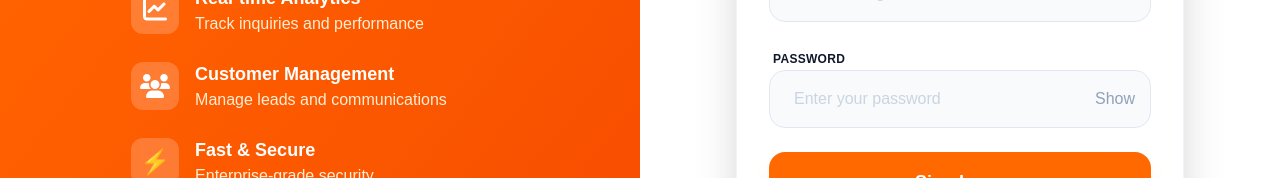
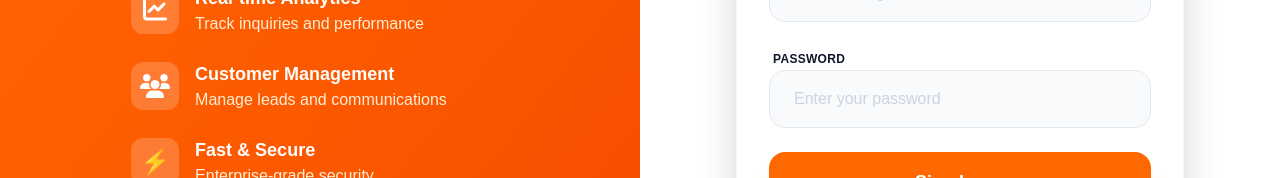
Before and after one commit to agentyou7/Magic-Brush-Backend, a Next.js app: page /login in a window 1280 px wide. Shown: the part 370-548 px from the top of the page. Built offline with nearby package versions, Linux system fonts and the light colour scheme.

Commit message:
Login Issue Fixed with 2FA

```diff
--- a/package.json
+++ b/package.json
@@ -20,7 +20,6 @@
     "firebase-admin": "^13.7.0",
     "framer-motion": "^12.26.2",
     "helmet": "^8.1.0",
-    "jsonwebtoken": "^9.0.3",
     "lucide-react": "^0.562.0",
     "next": "16.1.6",
     "react": "19.2.3",
@@ -33,7 +32,6 @@
     "@types/cookie-parser": "^1.4.10",
     "@types/cors": "^2.8.19",
     "@types/express": "^5.0.6",
-    "@types/jsonwebtoken": "^9.0.10",
     "@types/node": "^20",
     "@types/react": "^19",
     "@types/react-dom": "^19",
--- a/src/app/login/page.tsx
+++ b/src/app/login/page.tsx
@@ -35,8 +35,6 @@ const LoginPage = () => {
   const [challengeToken, setChallengeToken] = useState('');
   const [loginStep, setLoginStep] = useState<'credentials' | 'twoFactor'>('credentials');
   const [fieldErrors, setFieldErrors] = useState<FormErrors>({});
-  const [showPassword, setShowPassword] = useState(false);
-  const [showTwoFactorCode, setShowTwoFactorCode] = useState(false);
   const [status, setStatus] = useState<'idle' | 'submitting' | 'success' | 'error'>('idle');
   const [errorMessage, setErrorMessage] = useState('');
 
@@ -87,7 +85,6 @@ const LoginPage = () => {
     }
 
     try {
-      console.log('🚀 Submitting login form...');
       const response = await fetch('/api/auth/login', {
         method: 'POST',
         credentials: 'include',
@@ -97,12 +94,9 @@ const LoginPage = () => {
         body: JSON.stringify(formData),
       });
 
-      console.log('📡 Response status:', response.status);
       const result = await readJsonSafely(response);
-      console.log('📥 Response data:', result);
 
       if (!response.ok || !result.success) {
-        console.error('❌ Login failed:', result?.message);
         setStatus('error');
         if (result?.errors) {
           setFieldErrors(result.errors);
@@ -122,28 +116,17 @@ const LoginPage = () => {
       }
 
       if (result.success) {
-        console.log('✅ Login successful!');
         setStatus('success');
 
-        // Store user data in localStorage
         if (result.data?.user) {
           localStorage.setItem('user', JSON.stringify(result.data.user));
-          console.log('💾 User data saved to localStorage');
         }
 
-        // If Firebase custom token is provided, you can use it for client-side Firebase auth
-        if (result.data?.customToken) {
-          console.log('🔥 Firebase custom token received for client-side auth');
-        }
-
-        // Redirect to dashboard after a short delay
         setTimeout(() => {
-          console.log('🔄 Redirecting to dashboard...');
           window.location.assign('/admin/dashboard');
         }, 1200);
       }
     } catch (error) {
-      console.error('💥 Network error:', error);
       setStatus('error');
       setErrorMessage(error instanceof Error ? error.message : 'Login failed. Please try again.');
     }
@@ -318,19 +301,14 @@ const LoginPage = () => {
                   <div className="relative">
                     <input
                       required
-                      type={showTwoFactorCode ? 'text' : 'password'}
+                      type="text"
+                      inputMode="numeric"
+                      autoComplete="one-time-code"
                       value={twoFactorCode}
                       onChange={(e) => setTwoFactorCode(e.target.value)}
-                      className="w-full bg-slate-50 border border-slate-200 rounded-2xl px-6 pr-20 py-4 outline-none text-slate-900 placeholder:text-slate-300 focus:border-orange-500 focus:bg-white focus:ring-4 focus:ring-orange-500/10 transition-all font-medium"
+                      className="w-full bg-slate-50 border border-slate-200 rounded-2xl px-6 py-4 outline-none text-slate-900 placeholder:text-slate-300 focus:border-orange-500 focus:bg-white focus:ring-4 focus:ring-orange-500/10 transition-all font-medium"
                       placeholder="Enter 6-digit code"
                     />
-                    <button
-                      type="button"
-                      onClick={() => setShowTwoFactorCode((prev) => !prev)}
-                      className="absolute inset-y-0 right-0 pr-4 flex items-center text-sm font-semibold text-slate-500 hover:text-slate-700"
-                    >
-                      {showTwoFactorCode ? 'Hide' : 'Show'}
-                    </button>
                   </div>
                 </div>
 
@@ -377,21 +355,13 @@ const LoginPage = () => {
                   <div className="relative">
                     <input
                       required
-                      type={showPassword ? 'text' : 'password'}
+                      type="password"
+                      autoComplete="current-password"
                       value={formData.password}
                       onChange={(e) => handleFieldChange('password', e.target.value)}
-                      className="w-full bg-slate-50 border border-slate-200 rounded-2xl px-6 pr-12 py-4 outline-none text-slate-900 placeholder:text-slate-300 focus:border-orange-500 focus:bg-white focus:ring-4 focus:ring-orange-500/10 transition-all font-medium"
+                      className="w-full bg-slate-50 border border-slate-200 rounded-2xl px-6 py-4 outline-none text-slate-900 placeholder:text-slate-300 focus:border-orange-500 focus:bg-white focus:ring-4 focus:ring-orange-500/10 transition-all font-medium"
                       placeholder="Enter your password"
                     />
-                    <button
-                      type="button"
-                      onClick={() => setShowPassword(!showPassword)}
-                      className="absolute inset-y-0 right-0 pr-4 flex items-center"
-                    >
-                      <span className="text-slate-400 hover:text-slate-600">
-                        {showPassword ? 'Hide' : 'Show'}
-                      </span>
-                    </button>
                   </div>
                   {fieldErrors.password ? <p className="text-red-600 text-xs ml-1">{fieldErrors.password}</p> : null}
                 </div>
--- a/src/lib/env.ts
+++ b/src/lib/env.ts
@@ -16,8 +16,6 @@ const envSchema = z.object({
   FIREBASE_CLIENT_EMAIL: z.string().email(),
   FIREBASE_PRIVATE_KEY: z.string().min(1),
   FIREBASE_STORAGE_BUCKET: z.string().optional(),
-  JWT_SECRET: z.string().min(32, "JWT_SECRET must be at least 32 characters"),
-  JWT_EXPIRES_IN: z.string().default("1d"),
 });
 
 const parsedEnv = envSchema.safeParse(process.env);
--- a/src/routes/auth.ts
+++ b/src/routes/auth.ts
@@ -1,11 +1,10 @@
+import { randomUUID } from "crypto";
 import { type Request, type Response, Router } from "express";
 import rateLimit from "express-rate-limit";
-import jwt from "jsonwebtoken";
 import { z } from "zod";
 import { firebaseAuth, firestoreDb } from "../lib/firebase";
 import { verifyFirebaseToken, revokeFirebaseUser } from "../lib/auth";
 import { buildOtpAuthUrl, generateTotpSecret, verifyTotpCode } from "../lib/totp";
-import { env } from "../lib/env";
 
 const loginBodySchema = z.object({
   email: z.string().trim().toLowerCase().email("Valid email is required"),
@@ -43,6 +42,15 @@ const loginLimiter = rateLimit({
   legacyHeaders: false,
   message: { success: false, message: "Too many login attempts. Try again later." },
 });
+
+type TwoFactorChallenge = {
+  uid: string;
+  idToken: string;
+  expiresAt: number;
+};
+
+const TWO_FACTOR_CHALLENGE_TTL_MS = 10 * 60 * 1000;
+const loginChallengeStore = new Map<string, TwoFactorChallenge>();
 
 export const authRouter = Router();
 
@@ -114,29 +122,35 @@ async function resolveAuthenticatedUser(req: Request): Promise<{
   throw new Error("Authentication required");
 }
 
-function issueTwoFactorChallenge(payload: {
-  uid: string;
-  email: string;
-  role: string;
-  idToken: string;
-}): string {
-  return jwt.sign(payload, env.JWT_SECRET, {
-    expiresIn: "10m",
+function issueTwoFactorChallenge(uid: string, idToken: string): string {
+  const challengeToken = randomUUID();
+
+  loginChallengeStore.set(challengeToken, {
+    uid,
+    idToken,
+    expiresAt: Date.now() + TWO_FACTOR_CHALLENGE_TTL_MS,
   });
+
+  return challengeToken;
 }
 
-function verifyTwoFactorChallenge(token: string): {
-  uid: string;
-  email: string;
-  role: string;
-  idToken: string;
-} {
-  return jwt.verify(token, env.JWT_SECRET) as {
-    uid: string;
-    email: string;
-    role: string;
-    idToken: string;
-  };
+function verifyTwoFactorChallenge(token: string): TwoFactorChallenge {
+  const challenge = loginChallengeStore.get(token);
+
+  if (!challenge) {
+    throw new Error("2FA challenge not found or expired");
+  }
+
+  if (challenge.expiresAt < Date.now()) {
+    loginChallengeStore.delete(token);
+    throw new Error("2FA challenge expired. Please log in again.");
+  }
+
+  return challenge;
+}
+
+function clearTwoFactorChallenge(token: string) {
+  loginChallengeStore.delete(token);
 }
 
 function buildUserPayload(userRecord: Awaited<ReturnType<typeof firebaseAuth.getUser>>) {
@@ -189,24 +203,17 @@ authRouter.post("/login", loginLimiter, async (req, res) => {
   const { email, password } = parsedBody.data;
 
   try {
-    console.log('🔐 Login attempt for:', email);
-
-    // Use Firebase Auth REST API to verify email and password
     const firebaseApiKey = process.env.FIREBASE_API_KEY;
-    console.log('🔑 Firebase API Key exists:', !!firebaseApiKey);
 
     if (!firebaseApiKey) {
-      throw new Error('Firebase API key not configured');
+      throw new Error("Firebase API key not configured");
     }
 
-    // Sign in with Firebase Auth REST API
     const authUrl = `https://identitytoolkit.googleapis.com/v1/accounts:signInWithPassword?key=${firebaseApiKey}`;
-    console.log('🌐 Calling Firebase Auth URL:', authUrl);
-
     const firebaseResponse = await fetch(authUrl, {
-      method: 'POST',
+      method: "POST",
       headers: {
-        'Content-Type': 'application/json',
+        "Content-Type": "application/json",
       },
       body: JSON.stringify({
         email,
@@ -216,41 +223,21 @@ authRouter.post("/login", loginLimiter, async (req, res) => {
     });
 
     const firebaseData = await firebaseResponse.json();
-    console.log('📥 Firebase Response Status:', firebaseResponse.status);
-    console.log('📥 Firebase Response Data:', firebaseData);
 
     if (!firebaseResponse.ok) {
-      console.error('❌ Firebase Auth Error:', firebaseData);
       return res.status(401).json({
         success: false,
-        message: firebaseData.error?.message || 'Invalid email or password',
+        message: firebaseData.error?.message || "Invalid email or password",
       });
     }
 
-    console.log('✅ Firebase Auth Success, getting user record...');
-
-    // Get user record from Firebase Admin SDK
     const userRecord = await firebaseAuth.getUser(firebaseData.localId);
-    console.log('👤 User Record:', userRecord.email);
-
-    // Create custom token for optional client-side Firebase auth flows
-    const customToken = await firebaseAuth.createCustomToken(userRecord.uid, {
-      email: userRecord.email,
-      role: 'admin'
-    });
-    console.log('🎟️ Custom Token created');
-
     const user = buildUserPayload(userRecord);
     const securityDoc = await firestoreDb.collection("user_security").doc(userRecord.uid).get();
     const securityData = securityDoc.data();
 
     if (securityData?.totpSecret && securityData?.twoFactorEnabled) {
-      const challengeToken = issueTwoFactorChallenge({
-        uid: userRecord.uid,
-        email: userRecord.email ?? "",
-        role: "admin",
-        idToken: firebaseData.idToken,
-      });
+      const challengeToken = issueTwoFactorChallenge(userRecord.uid, firebaseData.idToken);
 
       return res.status(200).json({
         success: true,
@@ -263,25 +250,17 @@ authRouter.post("/login", loginLimiter, async (req, res) => {
       });
     }
 
-    // Store the Firebase ID token in an httpOnly cookie for authenticated API requests
     applyLoginCookies(res, firebaseData.idToken, user);
 
-    // Return user info from Firebase Auth
-    const responseData = {
+    return res.status(200).json({
       success: true,
       message: "Login successful",
       data: {
         user,
-        customToken: customToken, // For client-side Firebase auth
-        idToken: firebaseData.idToken, // Firebase ID token for client-side use
       },
-    };
-
-    console.log('🎉 Login successful, sending response');
-    return res.status(200).json(responseData);
-
+    });
   } catch (error) {
-    console.error("💥 Login error:", error);
+    console.error("Login error:", error);
     return res.status(500).json({
       success: false,
       message: error instanceof Error ? error.message : "Login failed. Please try again.",
@@ -306,6 +285,7 @@ authRouter.post("/verify-2fa-login", async (req, res) => {
     const securityData = securityDoc.data();
 
     if (!securityData?.totpSecret || !securityData?.twoFactorEnabled) {
+      clearTwoFactorChallenge(parsedBody.data.challengeToken);
       return res.status(400).json({
         success: false,
         message: "2FA is not enabled for this account",
@@ -325,6 +305,7 @@ authRouter.post("/verify-2fa-login", async (req, res) => {
     const user = buildUserPayload(userRecord);
 
     applyLoginCookies(res, challenge.idToken, user);
+    clearTwoFactorChallenge(parsedBody.data.challengeToken);
 
     return res.status(200).json({
       success: true,
@@ -347,17 +328,13 @@ authRouter.post("/logout", async (req, res) => {
 
     if (token) {
       try {
-        // Verify the token to get user UID
         const decodedToken = await verifyFirebaseToken(token);
-
-        // Revoke Firebase user tokens
         await revokeFirebaseUser(decodedToken.uid);
       } catch (error) {
         console.error("Error revoking Firebase tokens:", error);
       }
     }
 
-    // Clear the cookie
     res.clearCookie("access_token");
     res.clearCookie("user_data");
 
@@ -387,8 +364,6 @@ authRouter.get("/me", async (req, res) => {
 
     try {
       const decodedToken = await verifyFirebaseToken(token);
-
-      // Get user details from Firebase Auth
       const userRecord = await firebaseAuth.getUser(decodedToken.uid);
 
       return res.status(200).json({
@@ -397,7 +372,7 @@ authRouter.get("/me", async (req, res) => {
           user: {
             id: userRecord.uid,
             email: userRecord.email,
-            role: decodedToken.role || 'admin',
+            role: decodedToken.role || "admin",
             isActive: true,
             createdAt: userRecord.metadata.creationTime,
           },
@@ -700,7 +675,7 @@ export async function authenticate(req: Request) {
     return {
       id: userRecord.uid,
       email: userRecord.email,
-      role: decodedToken.role || 'admin',
+      role: decodedToken.role || "admin",
       isActive: true,
       createdAt: userRecord.metadata.creationTime,
     };
```
Also changed, not shown: src/lib/auth.ts (+2 -11 lines), src/server.ts (+23 -1 lines), 5 other files (tests, documents, lock files or other folders).
